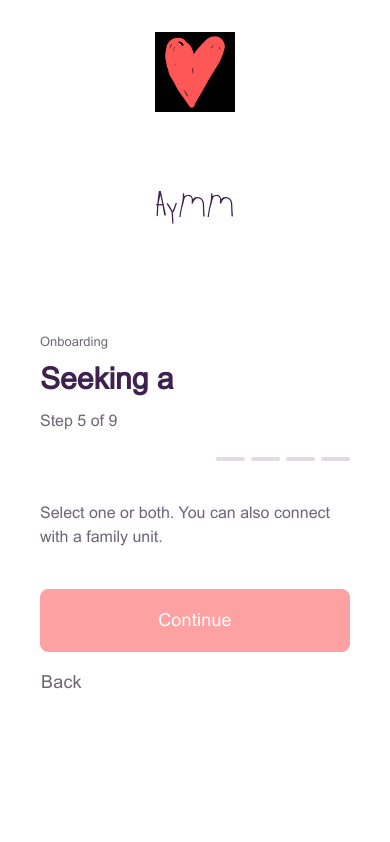
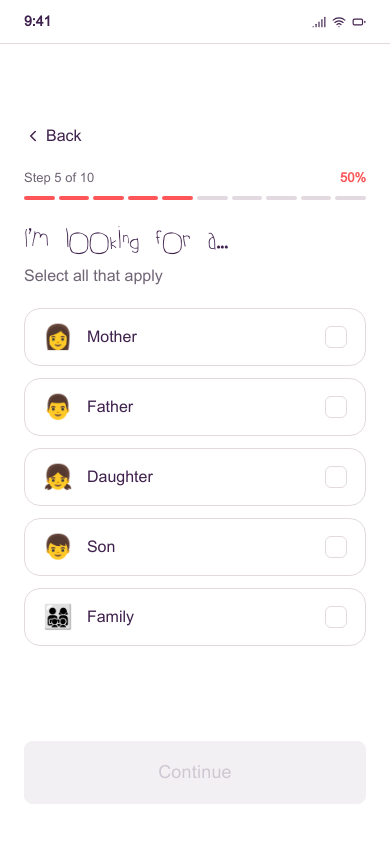
Before and after one commit to nateadmin/aymm2, a React (Vite) app in the folder web/: page /ProfileSetup/seeking-a in a window 390 px wide. Built offline with nearby package versions, Linux system fonts and the light colour scheme.

Commit message:
Match Seeking A step to Figma multi-select role picker
Use mobile layout with "I'm looking for a..." headline, select-all-that-
apply copy, and Mother/Father/Daughter/Son/Family options with emoji
icons and square checkboxes.

Co-authored-by: charles <charles@wefoundd.com>

```diff
--- a/web/src/components/profile-setup/steps/SeekingAStep.jsx
+++ b/web/src/components/profile-setup/steps/SeekingAStep.jsx
@@ -1,16 +1,17 @@
-import React from 'react';
+import { Check } from 'lucide-react';
 import { useNavigate } from 'react-router-dom';
+import MobileScreen from '@/components/mobile/MobileScreen';
+import BackButton from '@/components/mobile/BackButton';
 import Button from '@/components/ui/Button';
+import MobileOnboardingProgress from '@/components/profile-setup/MobileOnboardingProgress';
 import { useProfileSetup } from '@/components/profile-setup/ProfileSetupContext';
-import { SEEKING_OPTIONS_FOR } from '@/lib/onboarding';
-import { labelForIdentity } from '@/lib/constants';
+import { IDENTITY_ROLE_OPTIONS } from '@/lib/constants';
 
 export default function SeekingAStep() {
   const navigate = useNavigate();
-  const { form, toggleArrayValue, saveDraft, saving, isFamily } = useProfileSetup();
+  const { form, toggleArrayValue, saveDraft, saving } = useProfileSetup();
 
-  const options = SEEKING_OPTIONS_FOR[form.identity_type] || [];
-  const valid = isFamily || form.seeking_types.length > 0;
+  const valid = form.seeking_types.length > 0;
 
   const handleContinue = async () => {
     const saved = await saveDraft('seeking-a');
@@ -19,39 +20,53 @@ export default function SeekingAStep() {
     }
   };
 
-  if (isFamily) {
-    return (
-      <div className="page-shell__grid">
-        <p className="onboarding-callout">Families host tables and connect with others seeking a sibling.</p>
-        <div className="public-page__actions">
-          <Button disabled={saving} onClick={handleContinue}>
-            Continue
-          </Button>
+  return (
+    <MobileScreen>
+      <div className="screen-pad screen-pad--between mobile-onboarding">
+        <div className="mobile-onboarding__content">
+          <BackButton to="/ProfileSetup/iam-a" />
+          <MobileOnboardingProgress step={5} />
+
+          <div>
+            <h1 className="auth-heading auth-heading--brand">I&apos;m looking for a...</h1>
+            <p className="auth-subheading">Select all that apply</p>
+          </div>
+
+          <div className="identity-role-list" role="group" aria-label="Seeking roles">
+            {IDENTITY_ROLE_OPTIONS.map((option) => {
+              const selected = form.seeking_types.includes(option.id);
+              return (
+                <button
+                  key={option.id}
+                  type="button"
+                  aria-pressed={selected}
+                  className={`identity-role-option${selected ? ' identity-role-option--selected' : ''}`}
+                  onClick={() => toggleArrayValue('seeking_types', option.id)}
+                >
+                  <span className="identity-role-option__icon" aria-hidden="true">
+                    {option.emoji}
+                  </span>
+                  <span className="identity-role-option__label">{option.label}</span>
+                  <span
+                    className={`identity-role-option__checkbox${selected ? ' identity-role-option__checkbox--selected' : ''}`}
+                    aria-hidden="true"
+                  >
+                    {selected ? <Check size={14} strokeWidth={3} /> : null}
+                  </span>
+                </button>
+              );
+            })}
+          </div>
         </div>
-      </div>
-    );
-  }
 
-  return (
-    <div className="page-shell__grid">
-      <p className="aymm-muted">Select one or both. You can also connect with a family unit.</p>
-      <div className="onboarding-options">
-        {options.map((type) => (
-          <label key={type} className={`onboarding-option${form.seeking_types.includes(type) ? ' onboarding-option--selected' : ''}`}>
-            <input
-              type="checkbox"
-              checked={form.seeking_types.includes(type)}
-              onChange={() => toggleArrayValue('seeking_types', type)}
-            />
-            <span>{labelForIdentity(type)} / Family</span>
-          </label>
-        ))}
-      </div>
-      <div className="public-page__actions">
-        <Button disabled={!valid || saving} onClick={handleContinue}>
+        <Button
+          variant={valid ? 'primary' : 'disabled'}
+          disabled={!valid || saving}
+          onClick={handleContinue}
+        >
           Continue
         </Button>
       </div>
-    </div>
+    </MobileScreen>
   );
 }
--- a/web/src/pages/ProfileSetup.jsx
+++ b/web/src/pages/ProfileSetup.jsx
@@ -21,8 +21,8 @@ export default function ProfileSetup() {
         <Route path="upload-video" element={<UploadVideoStep />} />
         <Route path="basic-info" element={<BasicInfoStep />} />
         <Route path="iam-a" element={<IAmAStep />} />
+        <Route path="seeking-a" element={<SeekingAStep />} />
         <Route element={<OnboardingLayout />}>
-          <Route path="seeking-a" element={<SeekingAStep />} />
           <Route path="religion" element={<ReligionStep />} />
           <Route path="questions" element={<QuestionsStep />} />
           <Route path="bio" element={<BioStep />} />
--- a/web/src/theme/screens.css
+++ b/web/src/theme/screens.css
@@ -575,6 +575,23 @@
   background: var(--aymm-red);
 }
 
+.identity-role-option__checkbox {
+  width: 1.375rem;
+  height: 1.375rem;
+  border-radius: 0.375rem;
+  border: 1.5px solid var(--aymm-light-border);
+  display: inline-flex;
+  align-items: center;
+  justify-content: center;
+  color: #fff;
+  background: #fff;
+}
+
+.identity-role-option__checkbox--selected {
+  border-color: var(--aymm-red);
+  background: var(--aymm-red);
+}
+
 .home-header {
   display: flex;
   align-items: flex-start;
```
